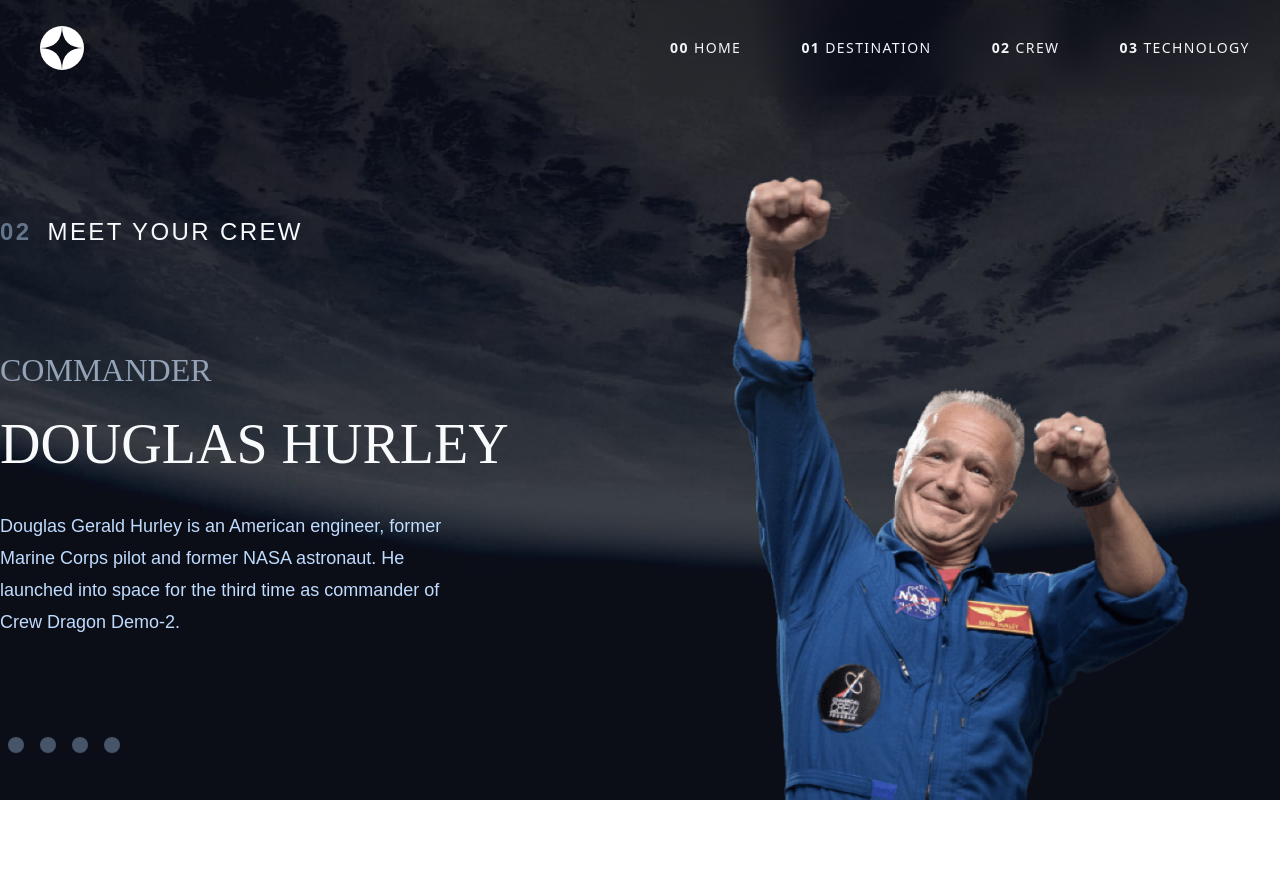
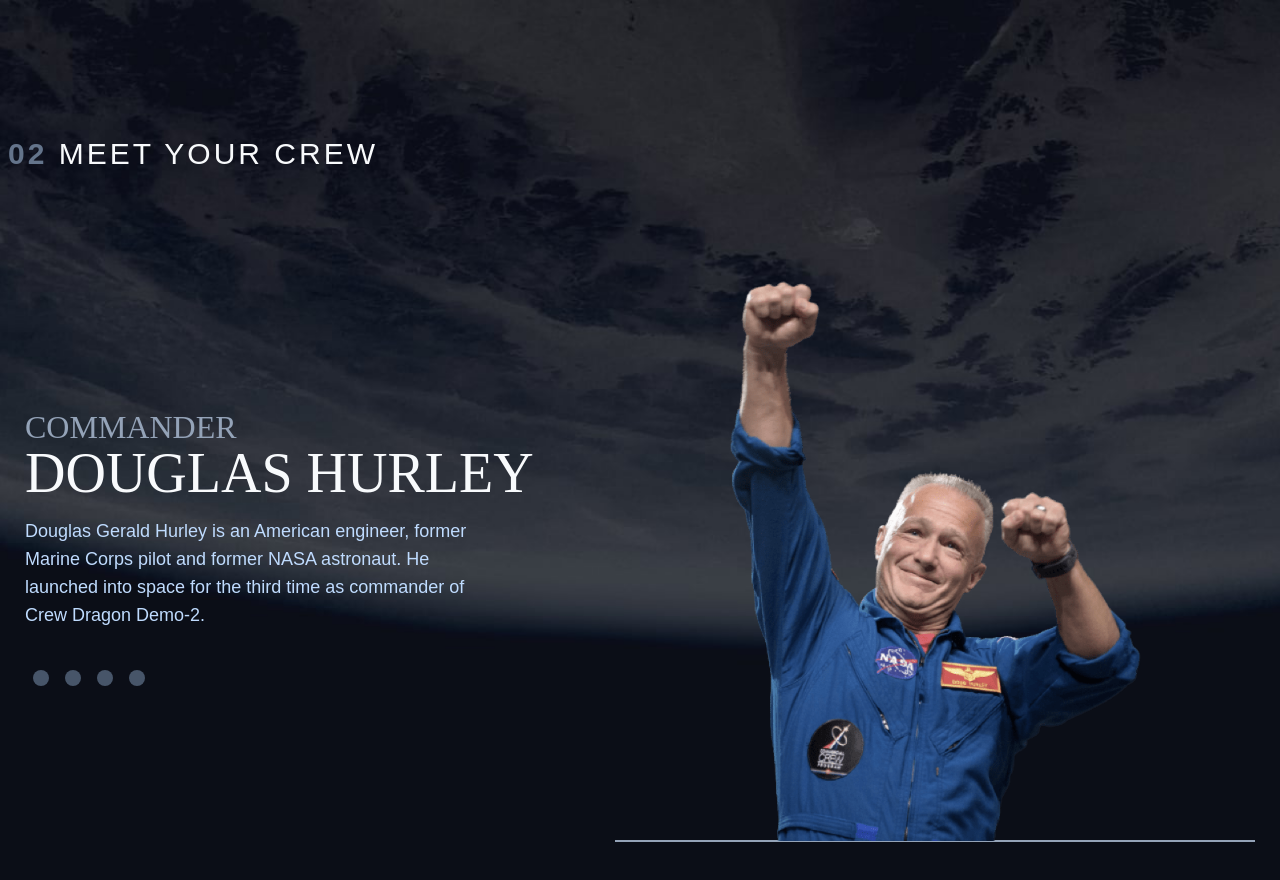
Before and after one commit to RedKamo/space-landing, a React (Vite) app: page /crew in a window 1280 px wide. Shown: the top 880 px of the page. Before the commit the page ends 800 px from the top, so only its background shows below. Built offline with nearby package versions, Linux system fonts and the light colour scheme.

Commit message:
full responsive crew section

```diff
--- a/src/Layout.jsx
+++ b/src/Layout.jsx
@@ -3,7 +3,6 @@
 const Layout = ({ children }) => {
   return (
     <main className="min-h-screen ">
-      <Navbar />
       <section className="">{children}</section>
     </main>
   );
--- a/src/routes/Crew.jsx
+++ b/src/routes/Crew.jsx
@@ -8,25 +8,26 @@
   const { name, images, role, bio } = astronauts[astronaut];
 
   return (
-    <main className="bg-crew-background bg-cover bg-center h-screen font-bella text-slate-50 pt-44  ">
-      <section className="flex  max-w-7xl mx-auto h-full">
-        <section className="w-full lg:w-2/4 flex min-h-max flex-col justify-between my-10">
-          <h1 className=" font-barlow tracking-[0.1em] uppercase text-2xl ">
-            <span className="pr-4 text-slate-500 font-bold font-barlow">
-              02
-            </span>
-            meet your crew
-          </h1>
-          <article>
-            <span className=" font-bella text-[32px] uppercase text-slate-400">
+    <main className=" bg-crew-background-mobile md:bg-crew-background-tablet lg:bg-crew-background bg-cover bg-center min-h-screen pt-24 font-bella text-slate-50  ">
+      <h1 className="max-w-7xl mx-auto pl-2 md:text-left md:text-xl lg:text-3xl font-barlow tracking-[0.1em] uppercase text-center  py-10">
+        {" "}
+        <span className=" text-slate-500 font-bold font-barlow">02</span> meet
+        your crew
+      </h1>
+      <section className="  flex flex-col-reverse items-center justify-center md:flex-col  md:items-center lg:flex-row lg:min-h-[700px] lg:justify-around max-w-7xl mx-auto min-h-screen ">
+        <section className=" w-full md:max-w-[480px] lg:w-2/4  flex flex-col-reverse md:flex-col text-center lg:text-left lg:max-w-[540px] ">
+          <article className="md:pb-6">
+            <span className=" font-bella text-base lg:text-[32px] uppercase text-slate-400">
               {role}
             </span>
-            <h1 className="text-[56px] font-bella uppercase py-2">{name}</h1>
-            <p className="w-[27.75rem] text-lg font-barlow  text-blue-200 pt-4 leading-8">
+            <h1 className="text-2xl md:text-4xl lg:text-[56px] font-bella uppercase py-2">
+              {name}
+            </h1>
+            <p className="w-full  lg:w-[27.75rem] text-sm lg:text-lg font-barlow  text-blue-200 pt-4 leading-8">
               {bio}
             </p>
           </article>
-          <article>
+          <article className=" py-4 ">
             {astronauts.map((astro, index) => (
               <button
                 key={index}
@@ -38,8 +39,8 @@
             ))}
           </article>
         </section>
-        <article className="w-full lg:w-2/4 flex justify-center">
-          <img src={images.png} alt="" />
+        <article className=" items-center w-full md:max-h-[560px] lg:w-2/4 flex justify-center border-b-2 border-slate-400">
+          <img className=" md:max-h-[560px] " src={images.png} alt="" />
         </article>
       </section>
     </main>
--- a/src/routes/Destination.jsx
+++ b/src/routes/Destination.jsx
@@ -8,7 +8,7 @@
   const { name, images, description, distance, travel } = planets[planet];
 
   return (
-    <main className="bg-destination-background bg-cover bg-center min-h-screen font-bella text-slate-50 pt-44 px-4 text-sm ">
+    <main className=" bg-destination-background-mobile md:bg-destination-background-tablet lg:bg-destination-background bg-cover bg-center min-h-screen font-bella text-slate-50 pt-44 px-4 text-sm ">
       <h1 className="max-w-7xl mx-auto pl-2   md:text-left md:text-xl lg:text-3xl font-barlow tracking-[0.1em] uppercase text-center  py-10">
         {" "}
         <span className=" text-slate-500 font-bold font-barlow">01</span> Pick
--- a/tailwind.config.cjs
+++ b/tailwind.config.cjs
@@ -15,8 +15,16 @@
           "url('./src/assets/home/background-home-mobile.jpg')",
         "destination-background":
           "url('./src/assets/destination/background-destination-desktop.jpg')",
+        "destination-background-tablet":
+          "url('./src/assets/destination/background-destination-tablet.jpg')",
+        "destination-background-mobile":
+          "url('./src/assets/destination/background-destination-mobile.jpg')",
         "crew-background":
           "url('./src/assets/crew/background-crew-desktop.jpg')",
+        "crew-background-tablet":
+          "url('./src/assets/crew/background-crew-tablet.jpg')",
+        "crew-background-mobile":
+          "url('./src/assets/crew/background-crew-mobile.jpg')",
         "techno-background":
           "url('./src/assets/technology/background-technology-desktop.jpg')",
       },
```
